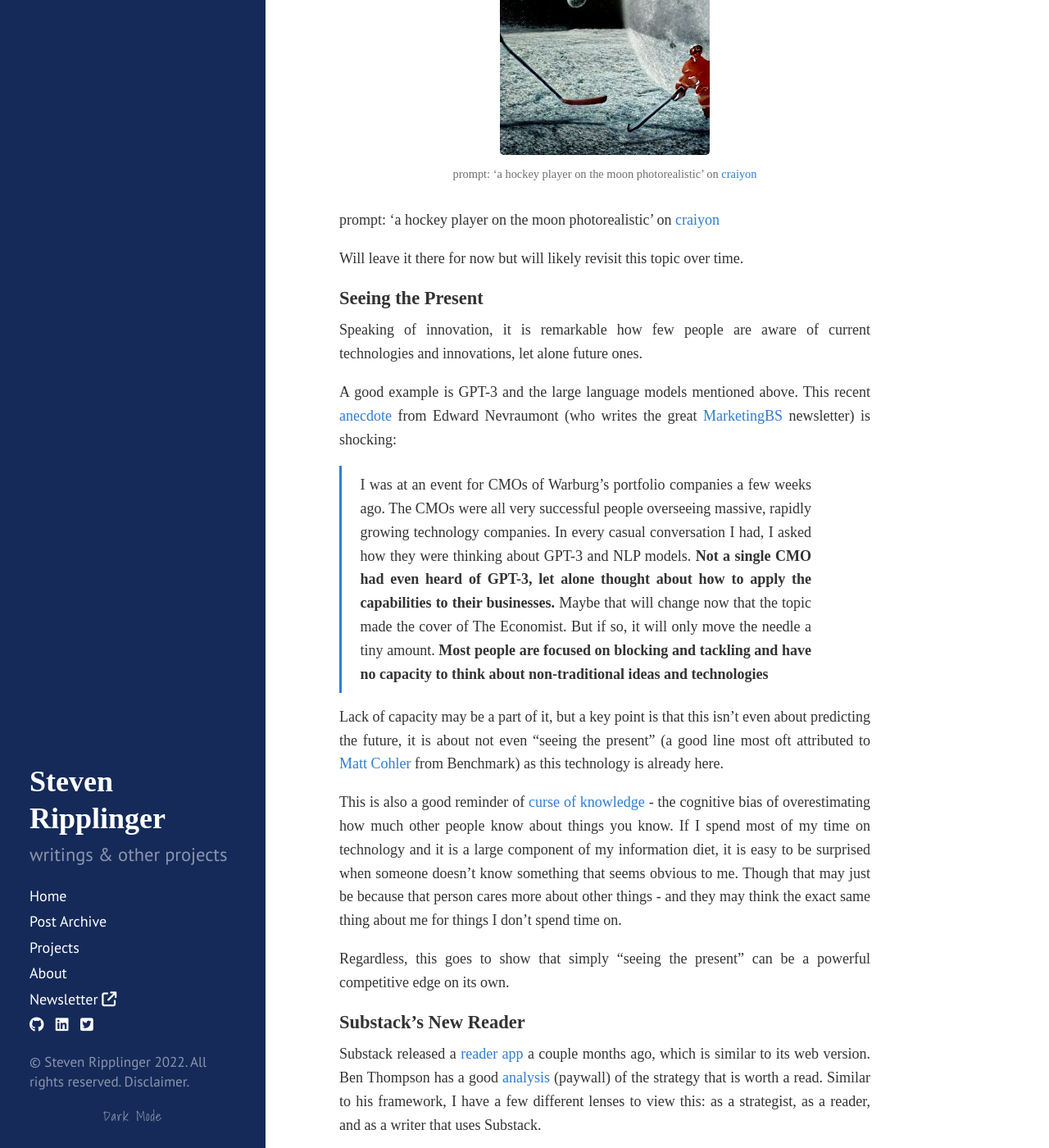
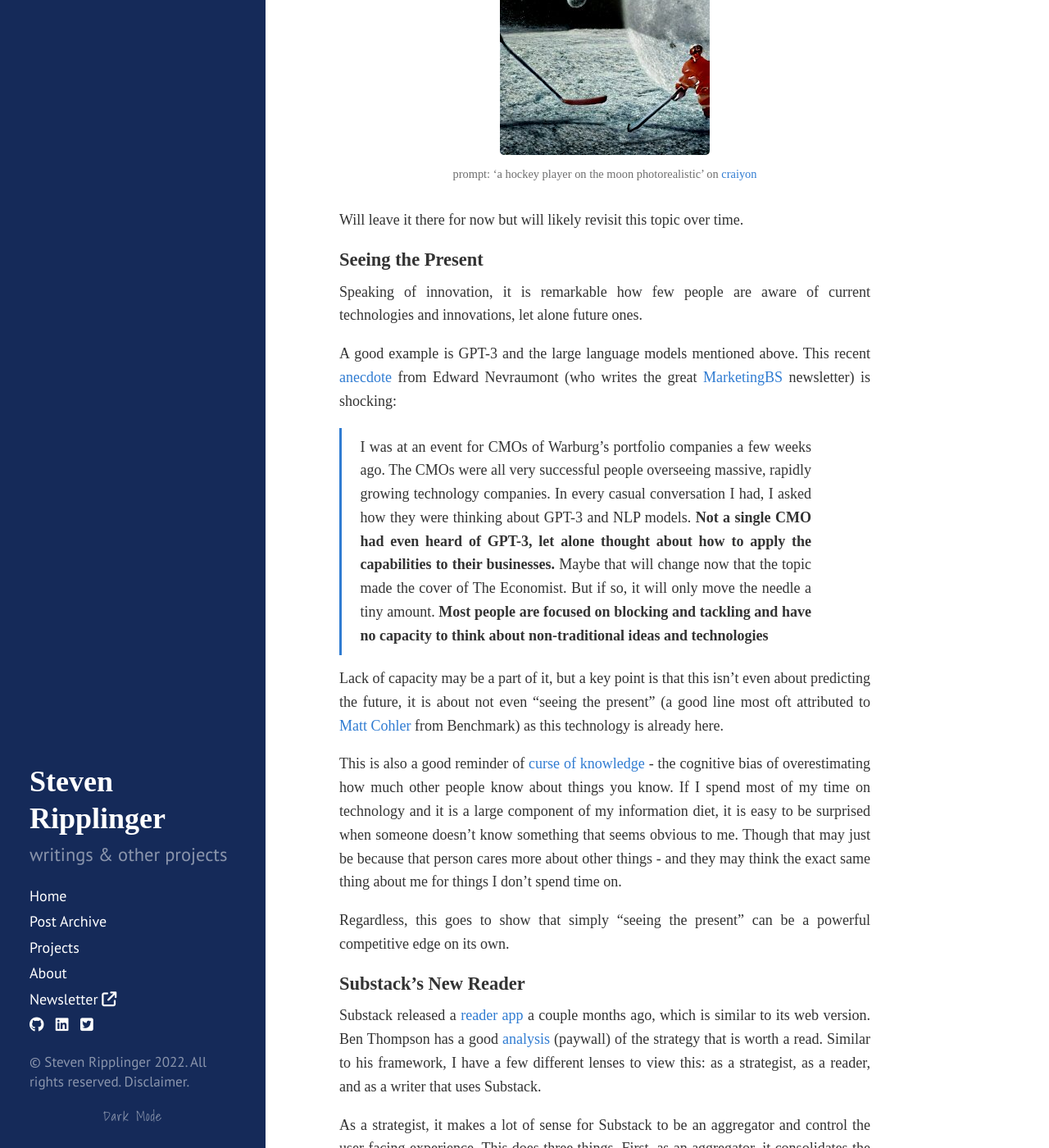
Before and after one commit to sripplin/website, a Jekyll site: the page built from _posts/2022-07-14-musings-9.md, in a window 1280 px wide and 1400 px high, scrolled down 1951 px. Shown: the whole window at 82% size. Built offline with Jekyll 4.4.1, drawn with Linux system fonts in a browser that asks for light colours; nearby versions of some CDN libraries; some web fonts are replaced.

Commit message:
font css, minor update

```diff
--- a/_includes/head.html
+++ b/_includes/head.html
@@ -18,11 +18,11 @@
   <link rel="stylesheet" href="{{ site.url }}/css/poole.css">
   <link rel="stylesheet" href="{{ site.url }}/css/syntax.css">
   <link rel="stylesheet" href="{{ site.url }}/css/hyde.css">
-  <link rel="stylesheet" href="http://fonts.googleapis.com/css?family=PT+Sans:400,400italic,700|Abril+Fatface">
-  <link rel="stylesheet" href="https://fonts.googleapis.com/css2?family=Source Serif Pro:wght@200..900">
-  <link rel="stylesheet" href="https://fonts.googleapis.com/css2?family=Dominewght@200..900">
   <link rel="preconnect" href="https://fonts.googleapis.com">
   <link rel="preconnect" href="https://fonts.gstatic.com" crossorigin>
+  <link rel="stylesheet" href="http://fonts.googleapis.com/css?family=PT+Sans:400,400italic,700|Abril+Fatface">
+  <link rel="stylesheet" href="https://fonts.googleapis.com/css2?family=Source Serif Pro:wght@200..900&display=swap">
+  <link rel="stylesheet" href="https://fonts.googleapis.com/css2?family=Dominewght@200..900&display=swap">
   <link href="https://fonts.googleapis.com/css2?family=Shadows+Into+Light&display=swap" rel="stylesheet">
   <!-- Icons -->
   <link rel="apple-touch-icon" sizes="144x144" href="{{ site.url }}/apple-touch-icon.png">
--- a/_posts/2022-07-14-musings-9.md
+++ b/_posts/2022-07-14-musings-9.md
@@ -42,7 +42,6 @@
   <p>prompt: ‘a hockey player on the moon photorealistic’ on <a href="https://www.craiyon.com/">craiyon</a></p>
   </center>
 </div>
-prompt: ‘a hockey player on the moon photorealistic’ on [craiyon](https://www.craiyon.com/)
 
 Will leave it there for now but will likely revisit this topic over time.
 
--- a/css/hyde.css
+++ b/css/hyde.css
@@ -32,7 +32,7 @@
  */
 
 html {
-  font-family: "Source Serif Pro", serif, "Literata", "PT Sans", serif;;
+  font-family: "Source Serif Pro", serif, "Literata", "PT Sans", serif;
   font-weight: 300;
   text-align: left;
 }
--- a/css/poole.css
+++ b/css/poole.css
@@ -49,6 +49,7 @@
   --main-subtitle-color: #6e6e6e;
   --main-postmeta-color: #969696;
   --main-hr-border-color: #dadada;
+  --main-font-weight: 300;
   --sidebar-background-color: #152a59;
   --sidebar-background-gradient: "";
 }
@@ -61,6 +62,7 @@
   --main-subtitle-color: #bbbbbb;
   --main-postmeta-color: #969696;
   --main-hr-border-color: #3e3e3e;
+  --main-font-weight: 200;
   --sidebar-background-color: rgb(21,42,89);
   --sidebar-background-gradient: linear-gradient(120deg, rgba(0,0,0,1) 0%, rgba(21,42,89,1) 46%, rgba(0,0,0,1) 100%);
 }
@@ -75,6 +77,7 @@
       --main-subtitle-color: #bbbbbb;
       --main-postmeta-color: #969696;
       --main-hr-border-color: #3e3e3e;
+      --main-font-weight: 200;
       --sidebar-background-color: rgb(21,42,89);
       --sidebar-background-gradient: linear-gradient(120deg, rgba(0,0,0,1) 0%, rgba(21,42,89,1) 46%, rgba(0,0,0,1) 100%);
     }
@@ -87,6 +90,7 @@
       --main-subtitle-color: #6e6e6e;
       --main-postmeta-color: #969696;
       --main-hr-border-color: #dadada;
+      --main-font-weight: 300;
       --sidebar-background-color: #152a59;
       --sidebar-background-gradient: "";
   }
@@ -105,7 +109,7 @@
 }
 
 html {
-  font-family: "Literata", "PT Sans", serif;
+  font-family: "Source Serif Pro", serif, "Literata", "PT Sans", serif;
   font-size: 16px;
   line-height: 1.45;
 }
@@ -169,6 +173,7 @@
 p {
   margin-top: 0;
   margin-bottom: 1rem;
+  font-weight: var(--main-font-weight);
 }
 
 /* strong {
```
Also changed, not shown: README.md.
